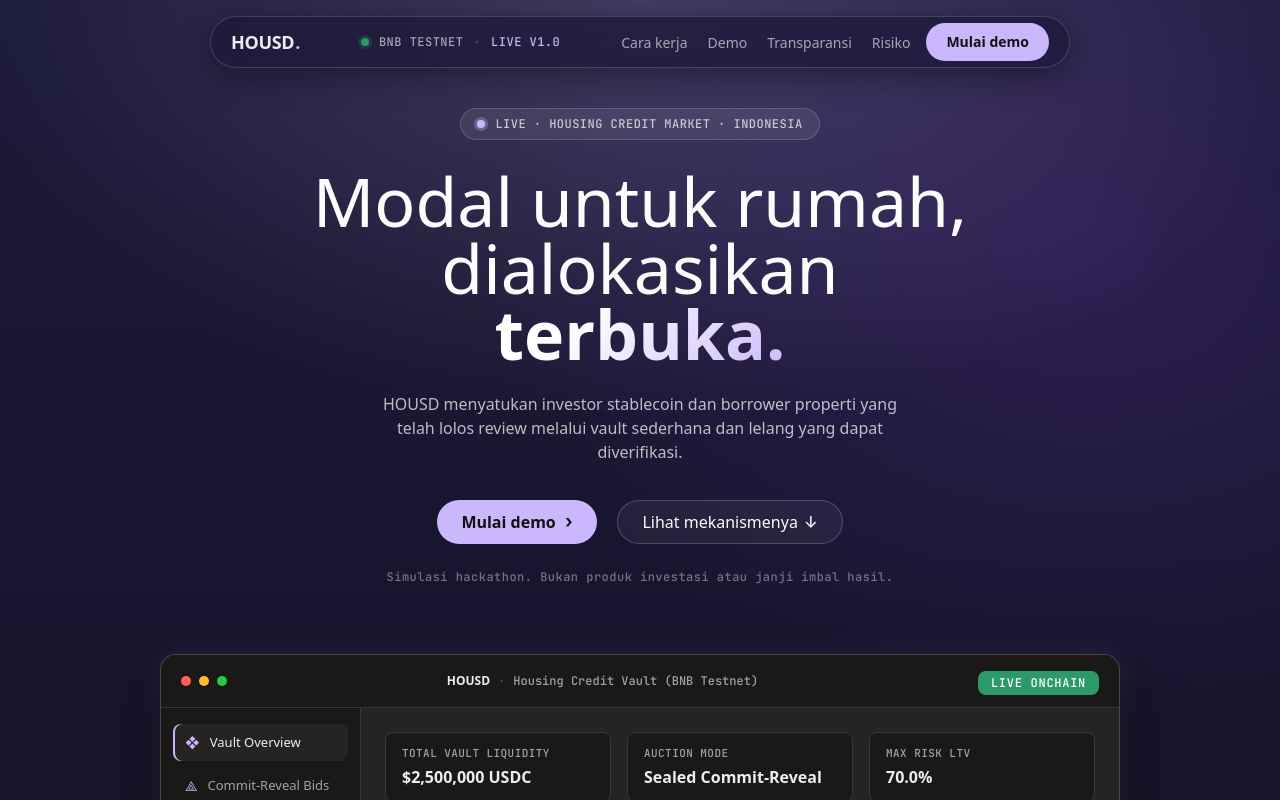
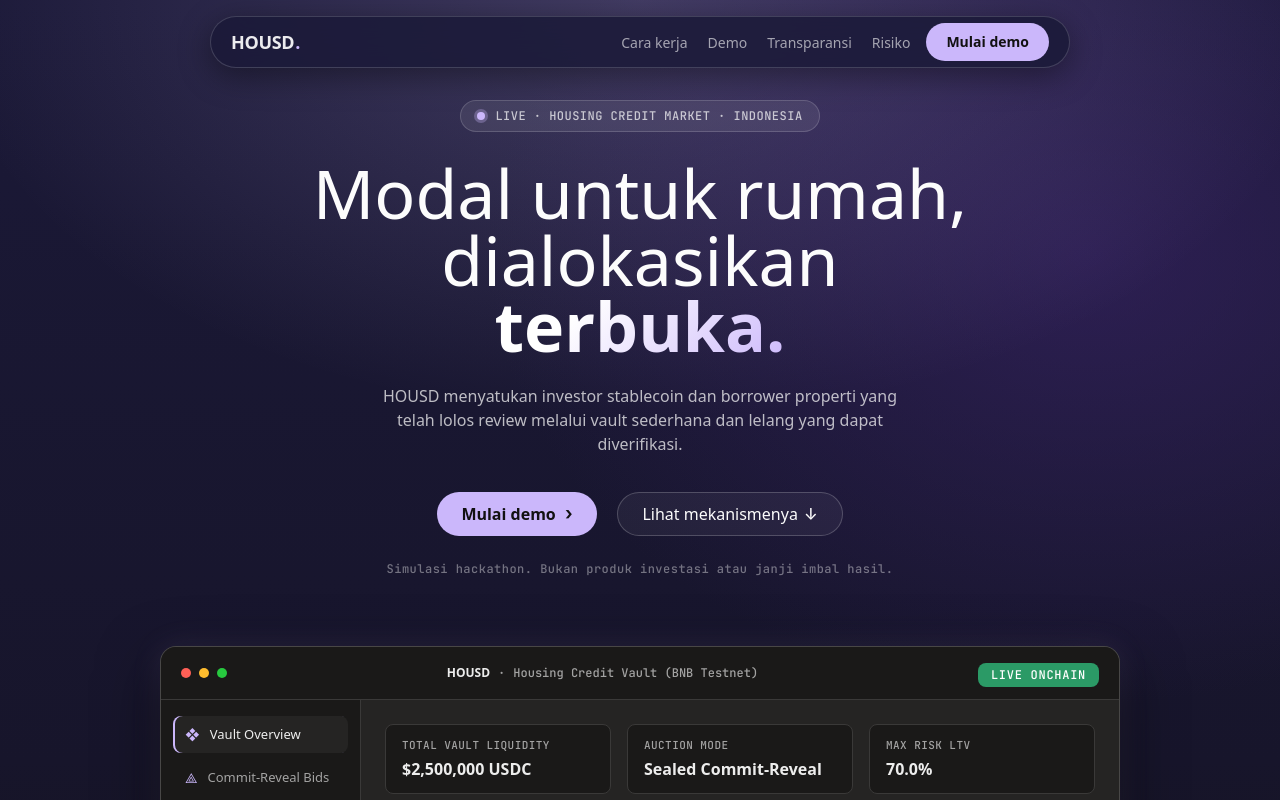
Before and after one commit to arsenicbreaker/HOMR, a React (Vite) app in the folder frontend/: page / in a window 1280 px wide. Shown: the top 800 px of the page. Built offline with nearby package versions, Linux system fonts and the light colour scheme.

Commit message:
feat: add frontend stylesheet and entry point

```diff
--- a/frontend/src/main.jsx
+++ b/frontend/src/main.jsx
@@ -187,12 +187,6 @@ export function App() {
               <a className="brand-link" href="#top" aria-label="HOUSD, kembali ke atas">
                 <Wordmark />
               </a>
-              <div className="topbar-status" aria-hidden="true">
-                <span className="status-dot" />
-                BNB Testnet
-                <span className="topbar-divider">·</span>
-                <span className="topbar-demo">LIVE v1.0</span>
-              </div>
               <div className="topbar-actions">
                 <button
                   className="menu-button"
--- a/frontend/src/styles.css
+++ b/frontend/src/styles.css
@@ -132,17 +132,17 @@ a:focus-visible,
 }
 .skip-link:focus { left: 16px; top: 16px; }
 
-/* ---------- Navigation Bar (Floating Pill) ---------- */
+/* ---------- Navigation Bar (Floating Pill - Fixed on Scroll) ---------- */
 
 .topbar-wrapper {
-  position: sticky;
+  position: fixed;
   top: 16px;
-  z-index: 40;
-  width: 100%;
+  left: 0;
+  right: 0;
+  z-index: 100;
   display: flex;
   justify-content: center;
   padding: 0 16px;
-  margin-bottom: 40px;
   pointer-events: none;
 }
 
@@ -151,15 +151,14 @@ a:focus-visible,
   width: min(860px, 100%);
   height: 52px;
   border-radius: var(--rounded-full);
-  background: rgba(27, 25, 56, 0.75);
+  background: rgba(27, 25, 56, 0.85);
   backdrop-filter: blur(16px);
   border: 1px solid rgba(255, 255, 255, 0.16);
   box-shadow: 0 8px 32px rgba(0, 0, 0, 0.4);
   padding: 0 20px;
-  display: grid;
-  grid-template-columns: auto 1fr auto;
+  display: flex;
+  justify-content: space-between;
   align-items: center;
-  gap: 20px;
 }
 
 .brand-link { display: inline-flex; align-items: center; }
@@ -173,33 +172,10 @@ a:focus-visible,
 }
 .wordmark-dot { color: var(--primary); margin-left: 1px; }
 
-.topbar-status {
-  display: flex;
-  align-items: center;
-  gap: 10px;
-  justify-self: center;
-  font-family: var(--mono-font);
-  font-size: 12px;
-  font-weight: 460;
-  letter-spacing: 0.04em;
-  color: var(--mute);
-  text-transform: uppercase;
-}
-.topbar-divider { color: var(--stone); }
-.topbar-demo { color: var(--primary); font-weight: 500; }
-.status-dot {
-  width: 8px;
-  height: 8px;
-  border-radius: var(--rounded-full);
-  background: var(--badge-success);
-  box-shadow: 0 0 0 3px rgba(43, 154, 102, 0.2);
-}
-
 .topbar-actions {
   display: flex;
   align-items: center;
   gap: 16px;
-  justify-self: end;
 }
 
 .menu-button {
@@ -295,7 +271,7 @@ a:focus-visible,
 
 .hero {
   position: relative;
-  padding: 16px 24px var(--space-section);
+  padding: 100px 24px var(--space-section);
   width: 100%;
   margin: 0 auto;
   display: flex;
```
